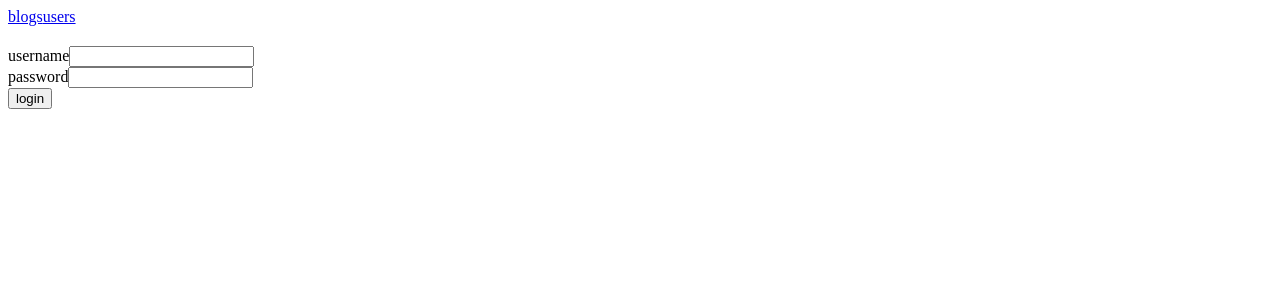
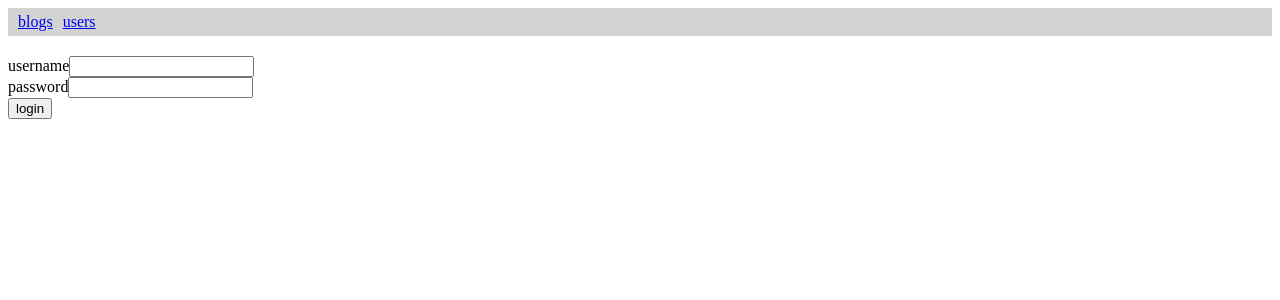
Before and after one commit to utkryuk/fullstackopen, a React (Create React App) app in the folder part7/bloglist/frontend/: page / in a window 1280 px wide. Shown: the top 300 px of the page. Built offline with nearby package versions, Linux system fonts and the light colour scheme.

Commit message:
completed 7.16

```diff
--- a/part7/bloglist/frontend/src/App.js
+++ b/part7/bloglist/frontend/src/App.js
@@ -9,6 +9,7 @@ import { setNotification } from './reducers/notificationReducer'
 import { useDispatch, useSelector } from 'react-redux'
 import { login, initialLogin } from './reducers/loginReducer'
 import { BrowserRouter as Router, Switch, Route, Link, Redirect, useRouteMatch } from 'react-router-dom'
+import LoginMessage from './components/LoginMessage'
 
 
 const App = () => {
@@ -44,11 +45,21 @@ const App = () => {
         ? blogs.find(blog => blog.id === matchedBlogUrl.params.id)
         : null
 
+    const padding = {
+        padding: 5
+    }
+
+    const bgColor = {
+        backgroundColor: 'lightgrey',
+        padding: 5
+    }
+
     return (
         <div>
-            <nav>
-                <Link to = '/'>blogs</Link>
-                <Link to = '/users'>users</Link>
+            <nav style = { bgColor }>
+                <Link style = { padding } to = '/'>blogs</Link>
+                <Link style = { padding } to = '/users'>users</Link>
+                <LoginMessage />
             </nav>
             <Notification />
 
--- a/part7/bloglist/frontend/src/components/Blog.js
+++ b/part7/bloglist/frontend/src/components/Blog.js
@@ -1,7 +1,6 @@
 import React, { useState } from 'react'
 import { useDispatch, useSelector } from 'react-redux'
 import { likeBlog, deleteBlog } from '../reducers/blogsReducer'
-import LoginMessage from './LoginMessage'
 import { useHistory } from 'react-router-dom'
 
 const Blog = ({ blog }) => {
@@ -36,11 +35,6 @@ const Blog = ({ blog }) => {
 
     return (
         <div>
-            <div>
-                <h2>blogs</h2>
-                <LoginMessage />
-            </div>
-            <div>
             <h2>{blog.title} by {blog.author}</h2>
             <div className = 'url'>
                 <a href = {blog.url} target = '_blank' rel = 'noopener noreferrer'>{blog.url}</a>
@@ -55,7 +49,6 @@ const Blog = ({ blog }) => {
             </div>
             {removeButton && showRemoveBlogButton()}
         </div>
-        </div>
     )
 }
 
--- a/part7/bloglist/frontend/src/components/LoginMessage.js
+++ b/part7/bloglist/frontend/src/components/LoginMessage.js
@@ -1,16 +1,19 @@
 import React from 'react'
 import { useSelector, useDispatch } from 'react-redux'
 import { logout } from '../reducers/loginReducer'
+import { useHistory } from 'react-router-dom'
 
 const LoginMessage = () => {
 
     const user = useSelector(state => state.login)
 
     const dispatch = useDispatch()
+    const history = useHistory()
 
     const handleLogOutButton = (event) => {
         event.preventDefault()
         dispatch(logout())
+        history.push('/')
     }
 
     if (!user) {
@@ -18,9 +21,9 @@ const LoginMessage = () => {
     }
 
     return (
-        <div>
-            <p>{user.name} logged in<button onClick = {handleLogOutButton} className = 'logout-btn'>logout</button></p>
-        </div>
+        <span>
+            {user.name} logged in<button onClick = {handleLogOutButton} className = 'logout-btn'>logout</button>
+        </span>
     )
 }
 
--- a/part7/bloglist/frontend/src/components/User.js
+++ b/part7/bloglist/frontend/src/components/User.js
@@ -1,5 +1,4 @@
 import React from 'react'
-import LoginMessage from './LoginMessage'
 
 const User = ({ user }) => {
 
@@ -9,9 +8,6 @@ const User = ({ user }) => {
 
     return (
         <div>
-            <h2>blogs</h2>
-            <LoginMessage />
-            <div>
             <h1>{user.name}</h1>
             <h3>added blogs</h3>
             <ul>
@@ -20,8 +16,6 @@ const User = ({ user }) => {
                 })}
             </ul>
         </div>
-
-        </div>
     )
 }
 
--- a/part7/bloglist/frontend/src/components/Users.js
+++ b/part7/bloglist/frontend/src/components/Users.js
@@ -1,7 +1,6 @@
 import React, { useEffect } from 'react'
 import  { useDispatch, useSelector } from 'react-redux'
 import { getAllUsers } from '../reducers/usersReducer'
-import LoginMessage from './LoginMessage'
 import { Link } from 'react-router-dom'
 
 const Users = () => {
@@ -15,11 +14,6 @@ const Users = () => {
     const users = useSelector(state => state.users)
 
     return (
-        <div>
-            <div>
-                <h2>blogs</h2>
-                <LoginMessage />
-            </div>
         <div>
             <h2>Users</h2>
             <table>
@@ -39,7 +33,6 @@ const Users = () => {
                 </tbody>
             </table>
         </div>
-        </div>
     )
 }
 
--- a/part7/bloglist/frontend/src/reducers/loginReducer.js
+++ b/part7/bloglist/frontend/src/reducers/loginReducer.js
@@ -1,5 +1,6 @@
 import loginService from '../services/login'
 import blogService from '../services/blogs'
+import { setNotification } from './notificationReducer'
 
 export const initialLogin = () => {
     return async dispatch => {
@@ -19,12 +20,17 @@ export const initialLogin = () => {
 export const login = (username, password) => {
     return async dispatch => {
 
+        try {
             const userData = await loginService.login({ username, password })
             window.localStorage.setItem('loggedBlogAppUser', JSON.stringify(userData))
             dispatch({
                 type: 'LOGIN',
                 data: userData
             })
+        }
+        catch (error) {
+            dispatch(setNotification('wrong username or password', 5, false))
+        }
     }
 }
 
```
Lines whose indentation alone changed are shown as unchanged.
